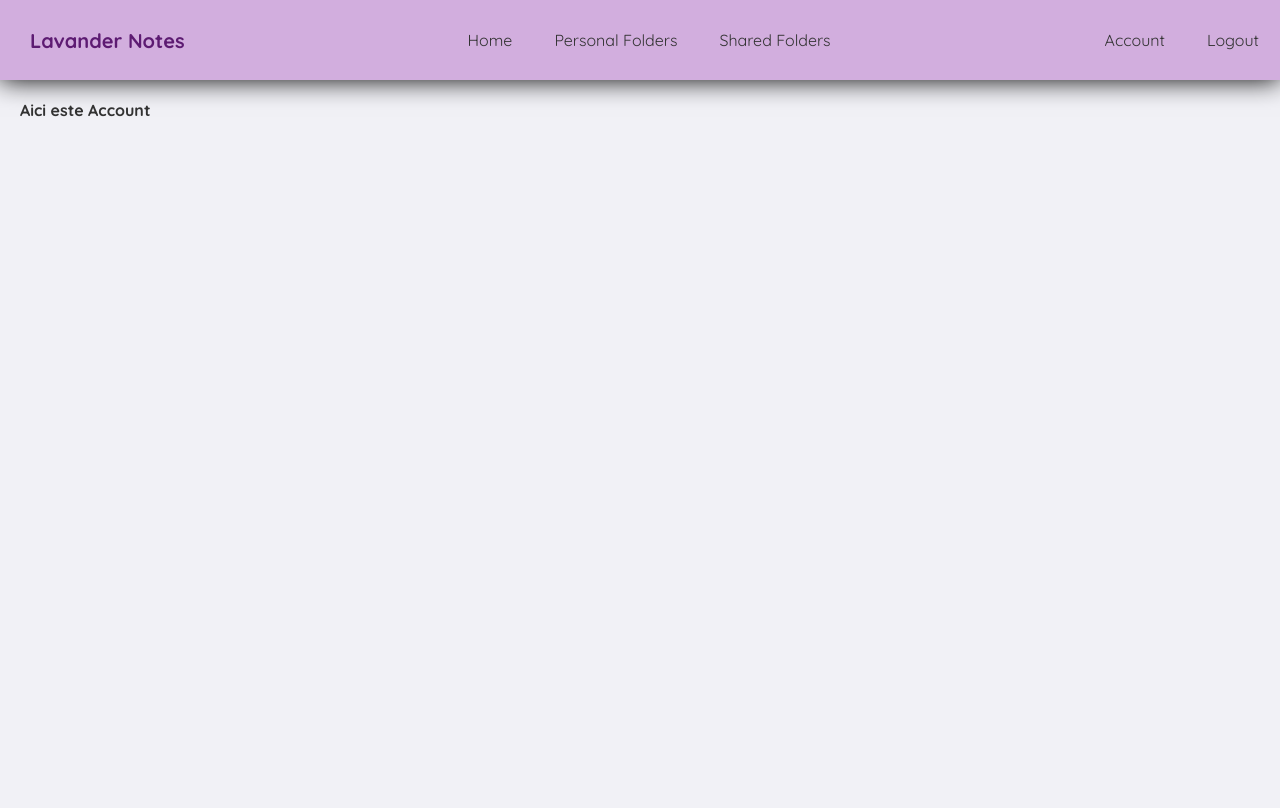
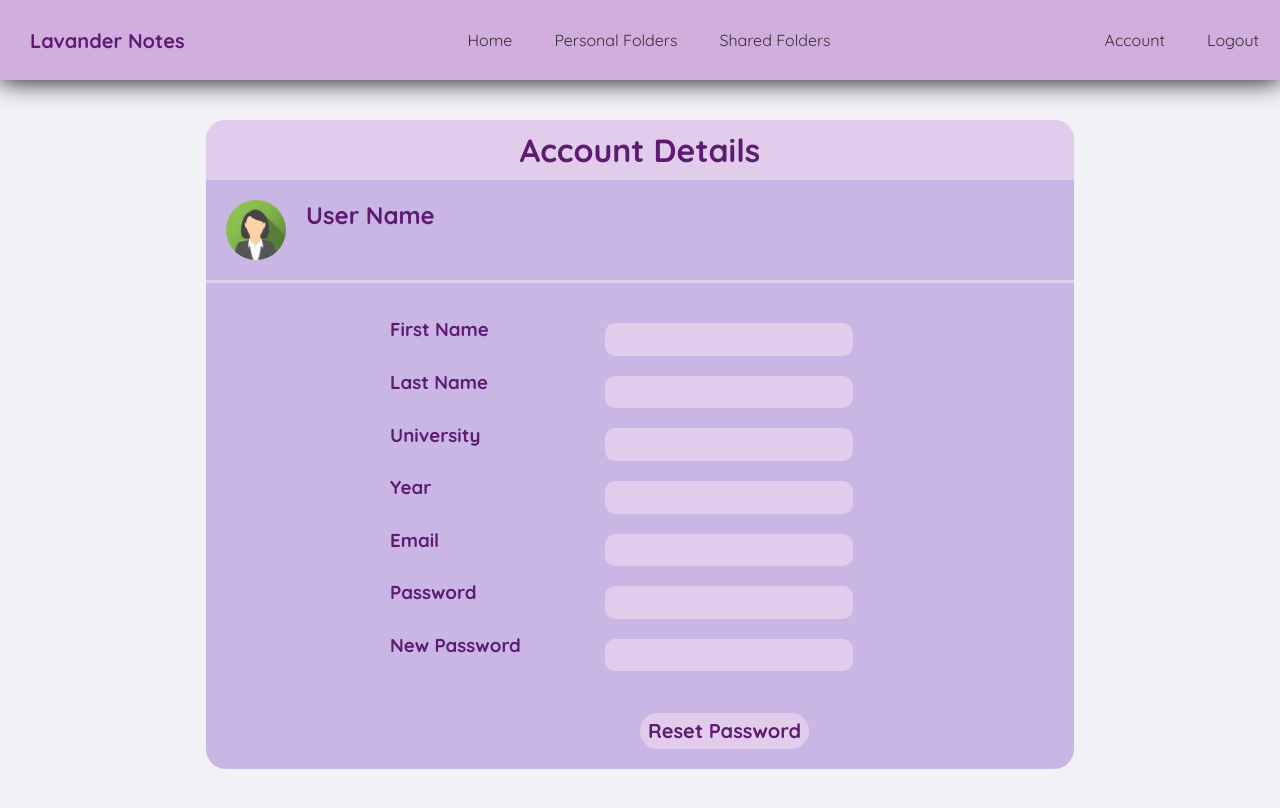
Before and after one commit to MalinaTeodoraAlbu/Student_Notes_tw_project, a React (Create React App) app in the folder frontend/my-app/: page /account in a window 1280 px wide. Shown: the top 808 px of the page. Built offline with nearby package versions, Linux system fonts and the light colour scheme.

Commit message:
account details page added

```diff
--- a/frontend/my-app/src/Account.js
+++ b/frontend/my-app/src/Account.js
@@ -1,8 +1,35 @@
+import "./styles/account.css"
+
 const Account = () => {
     return (
-        <div className="Account">
-            <h4>Aici este Account</h4>
+        <div className="account">
+            <div className="borderProfile">
+                <h1>Account Details</h1>
+            </div>
+            <div className="profile">
+                <img src={"/mypic.jpg"} alt="ProfilePicture"></img>
+                <h2>User Name</h2>
+            </div>
+            <div className="separator"></div>
+            <div className="details">
+                <h3>First Name</h3>
+                <input></input>
+                <h3>Last Name</h3>
+                <input></input>
+                <h3>University</h3>
+                <input></input>
+                <h3>Year</h3>
+                <input></input>
+                <h3>Email</h3>
+                <input></input>
+                <h3>Password</h3>
+                <input type="password"></input>
+                <h3>New Password</h3>
+                <input type="password"></input>
+            </div>
+            <button>Reset Password</button>
         </div>
+
     );
 }
 
--- a/frontend/my-app/src/Login.js
+++ b/frontend/my-app/src/Login.js
@@ -5,7 +5,7 @@ const Login = () => {
         <div className="container">
             <div className="containerLog">
                 <div className="border">
-                    <p className="login">LOGIN</p>
+                    <h1 className="login">LOGIN</h1>
                 </div>
                     <input className="inputLogin" type="text" id="login_input" placeholder="email"></input>
                     <input className="inputLogin" type="text" id="login_input" placeholder="password"></input>
--- /dev/null
+++ b/frontend/my-app/src/styles/account.css
@@ -0,0 +1,100 @@
+.account{
+  margin: 20px auto;
+  width: 70%;
+  background-color: #C9B6E4;
+  height: 90%;
+  border-radius: 20px;
+}
+
+.borderProfile{
+  text-align: center;
+  padding-top: 10px;
+  padding-bottom: 10px;
+  background-color: #E1CCEC;
+  width: 100%;
+  height: 40px;
+  border-radius: 20px 20px 0 0;
+}
+
+.borderProfile h1{
+  color: #5d1b72;
+}
+
+.profile{
+  margin: 20px;
+  display: grid;
+  grid-template-columns: 80px 300px;
+}
+
+.profile h2{
+  color:#5d1b72;
+
+}
+img{
+  border-radius: 50%;
+  width: 60px;
+}
+
+.details{
+  align-items: center;
+  justify-content: center;
+  margin: 20px;
+  display: grid;
+  grid-template-columns: 200px 300px;
+
+  padding-bottom: 20px;
+}
+
+.details h3{
+  color:#5d1b72;
+}
+
+.details input{
+  top: 20px;
+  justify-content: space-between;
+  border-radius: 15px;
+
+  background-color: #E1CCEC;
+  border:2px solid #E1CCEC;
+  border-radius: 10px;
+  cursor: pointer;
+  width: 80%;
+  display: block;
+  margin-bottom: 20px;
+  left:5%;
+  height: 2em;
+  position: relative;
+}
+
+input:focus{
+  outline: none;
+}
+
+.separator{
+  border-bottom:3px solid #E1CCEC;
+}
+
+.account button {
+  margin-left: 50%;
+  margin-top: 2px;
+  margin-bottom: 20px;
+  padding: 6px;
+  padding-left: 8px;
+  padding-right: 8px;
+  background: #E1CCEC;
+  border-radius: 999px;
+  box-sizing: border-box;
+  color: #5d1b72;
+  cursor: pointer;
+  font-size: 20px;
+  font-weight: 700;
+  line-height: 24px;
+  opacity: 1;
+  outline: 0 solid transparent;
+  user-select: none;
+  -webkit-user-select: none;
+  touch-action: manipulation;
+  width: fit-content;
+  word-break: break-word;
+  border: 0;
+}
--- a/frontend/my-app/src/styles/login.css
+++ b/frontend/my-app/src/styles/login.css
@@ -11,15 +11,15 @@
 }
 
 .containerLog button {
+  margin-top: 30%;
   margin-left: 40%;
-  margin-top: 30%;
   background: #E1CCEC;
   border-radius: 999px;
   box-shadow: #E1CCEC 0 10px 20px -10px;
   box-sizing: border-box;
-  color: black;
+  color: #5d1b72;
   cursor: pointer;
-  font-size: 16px;
+  font-size: 20px;
   font-weight: 700;
   line-height: 24px;
   opacity: 1;
@@ -63,3 +63,7 @@
 .inputLogin:focus{
     outline: none;
 }
+
+h1{
+    color: #5d1b72;
+}
```
Also changed, not shown: frontend/my-app/public/mypic.jpg (added).
